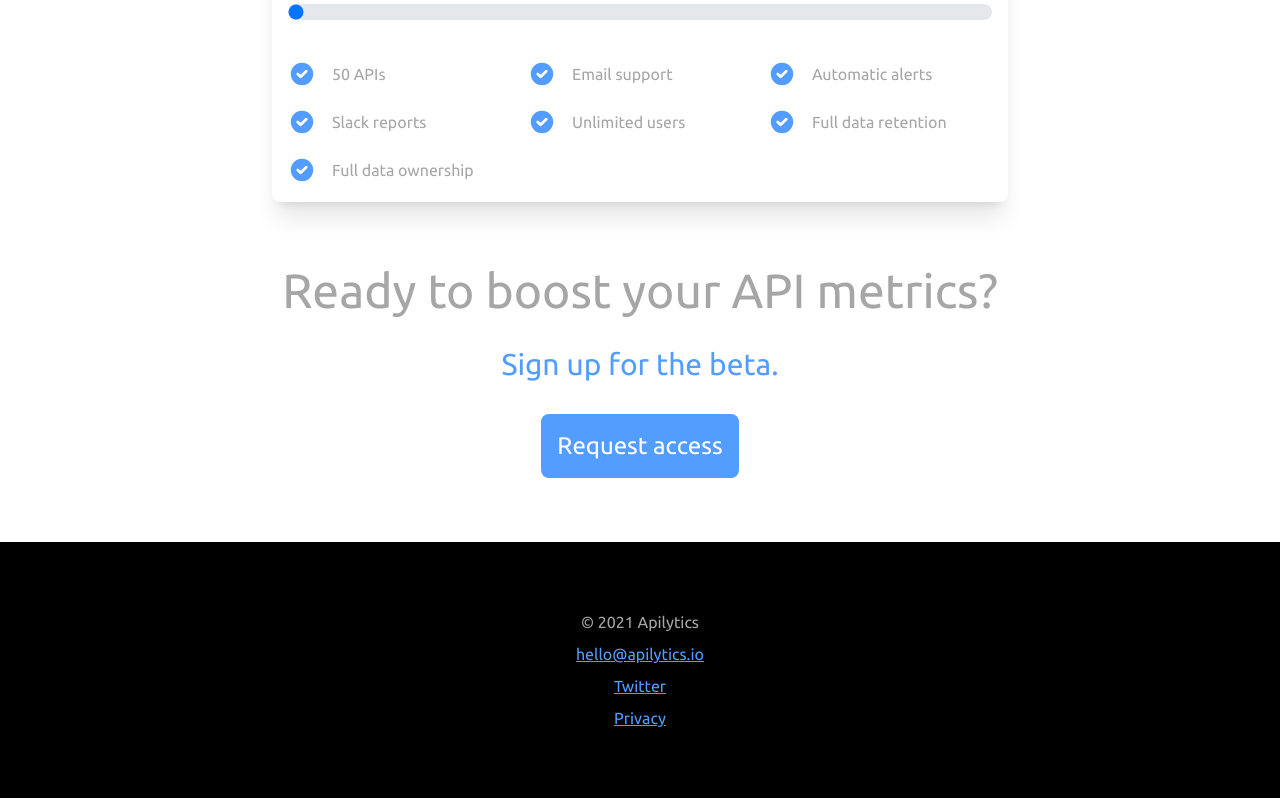
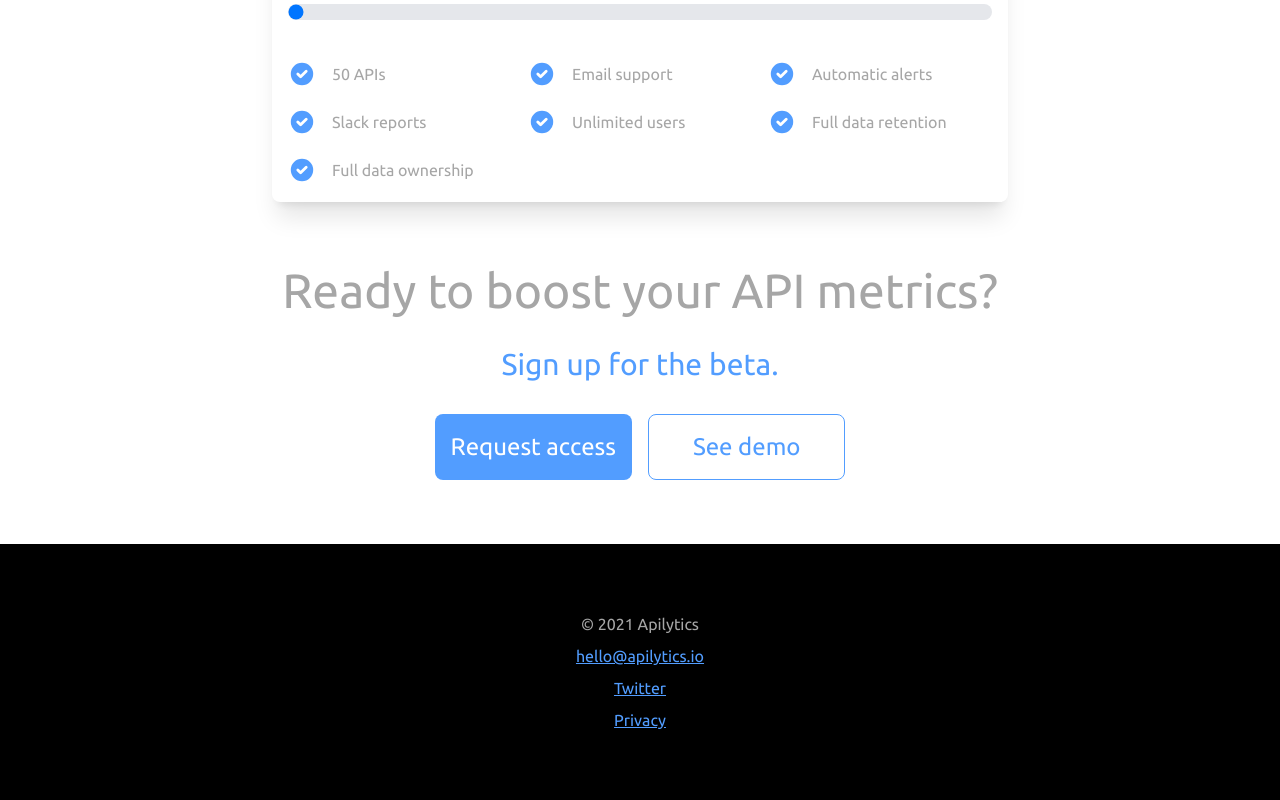
Before and after one commit to apilytics/apilytics, a Next.js app: page / in a window 1280 px wide. Shown: the part 2750-3550 px from the top of the page. Built offline with nearby package versions, Linux system fonts and the light colour scheme; no server answers.

Commit message:
Add second link to live demo from landing page

```diff
--- a/src/components/Home/Pricing.tsx
+++ b/src/components/Home/Pricing.tsx
@@ -80,9 +80,14 @@ export const Pricing: React.FC = () => {
         <div className="mt-16 flex flex-col items-center">
           <h1 className="text-5xl">Ready to boost your API metrics?</h1>
           <h2 className="text-3xl text-primary mt-8">Sign up for the beta.</h2>
-          <Link href="/signup" passHref>
-            <Button className="mt-8">Request access</Button>
-          </Link>
+          <div className="mt-8 grid grid-cols-1 md:grid-cols-2 gap-4">
+            <Link href="/signup" passHref>
+              <Button>Request access</Button>
+            </Link>
+            <Link href="/demo" passHref>
+              <Button variant="secondary">See demo</Button>
+            </Link>
+          </div>
         </div>
       </div>
     </div>
```
